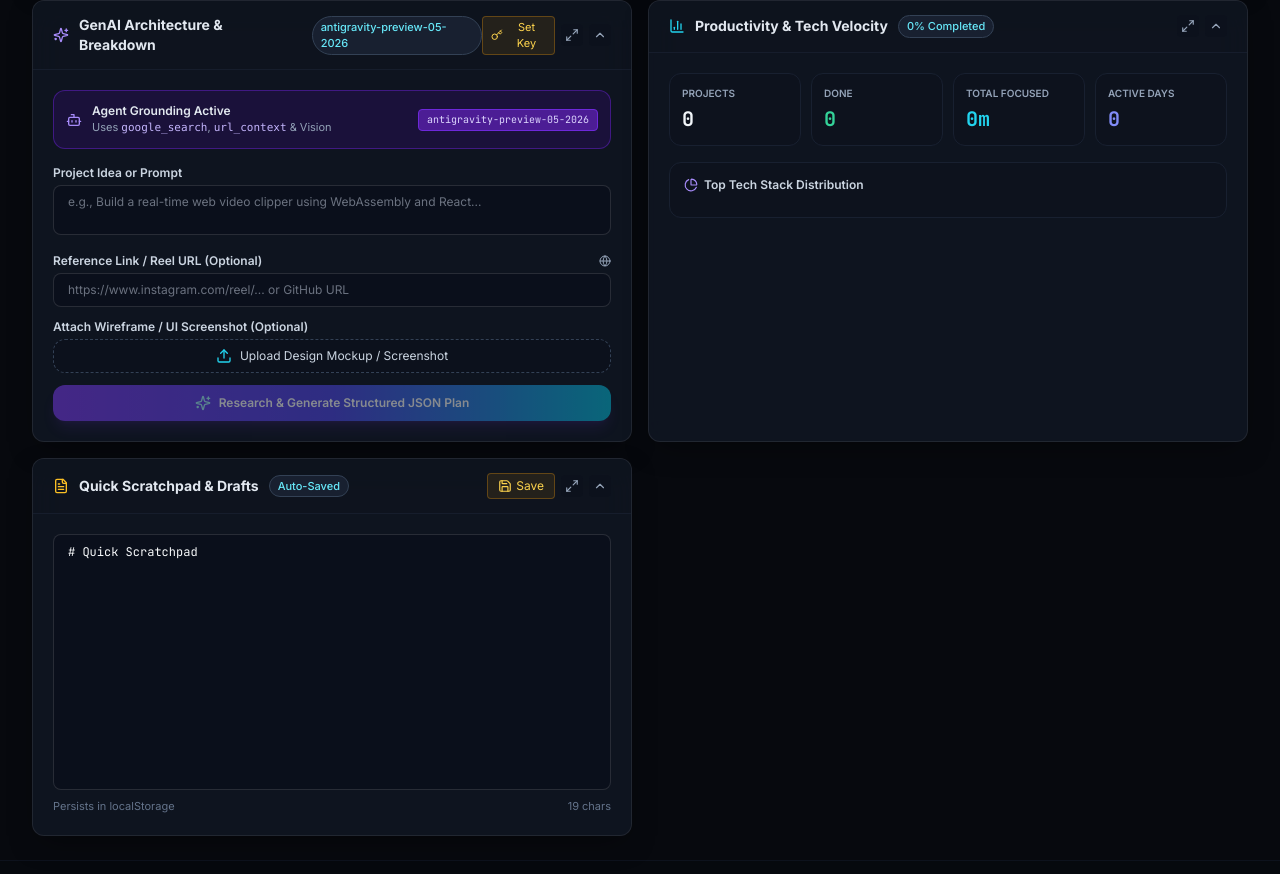
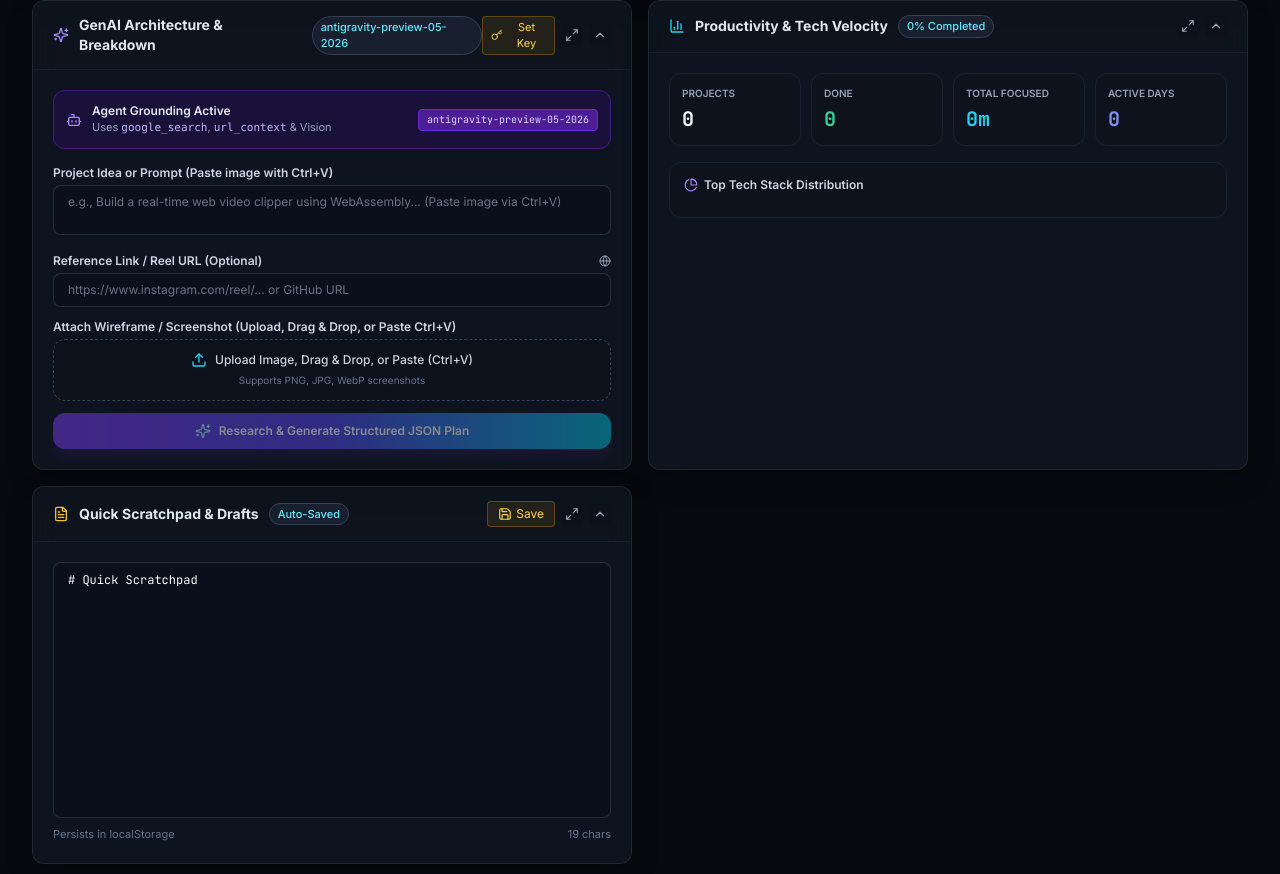
Before and after one commit to Ahnaf-Zahin-Alif/ProjectTracker, a React (Vite) app: page / in a window 1280 px wide. Shown: the part 990-1864 px from the top of the page. Built offline with nearby package versions, Linux system fonts and the light colour scheme.

Commit message:
Add clipboard Ctrl+V image pasting and drag-and-drop support for AI project creation

```diff
--- a/src/App.jsx
+++ b/src/App.jsx
@@ -1016,11 +1016,45 @@ function AiResearchTile() {
     }
   };
 
+  const handlePaste = (e) => {
+    const items = e.clipboardData?.items;
+    if (!items) return;
+    for (let i = 0; i < items.length; i++) {
+      if (items[i].type.startsWith('image/')) {
+        const file = items[i].getAsFile();
+        if (file) {
+          e.preventDefault();
+          const reader = new FileReader();
+          reader.onload = (evt) => {
+            setSelectedImage({ name: file.name || `pasted-${Date.now()}.png`, dataUrl: evt.target.result });
+            showToast('📋 Image pasted from clipboard!');
+          };
+          reader.readAsDataURL(file);
+          break;
+        }
+      }
+    }
+  };
+
+  const handleDragOver = (e) => e.preventDefault();
+  const handleDrop = (e) => {
+    e.preventDefault();
+    const file = e.dataTransfer?.files?.[0];
+    if (file && file.type.startsWith('image/')) {
+      const reader = new FileReader();
+      reader.onload = (evt) => {
+        setSelectedImage({ name: file.name, dataUrl: evt.target.result });
+        showToast('📥 Image dropped!');
+      };
+      reader.readAsDataURL(file);
+    }
+  };
+
   return (
     <TileWrapper title="GenAI Architecture & Breakdown" icon={Sparkles} badge="antigravity-preview-05-2026" colSpan="col-span-12 lg:col-span-6" headerAccent="text-violet-400" actions={
       !settings.apiKey && <button onClick={() => setIsApiKeyModalOpen(true)} className="flex items-center space-x-1 px-2 py-0.5 text-[11px] rounded bg-amber-500/10 text-amber-300 border border-amber-500/30"><Key className="w-3 h-3" /><span>Set Key</span></button>
     }>
-      <div className="flex flex-col space-y-4">
+      <div className="flex flex-col space-y-4" onPaste={handlePaste}>
         <div className="flex items-center justify-between p-3 rounded-xl bg-violet-950/40 border border-violet-800/60 text-xs">
           <div className="flex items-center space-x-2.5">
             <Bot className="w-4 h-4 text-violet-400" />
@@ -1034,8 +1068,8 @@ function AiResearchTile() {
 
         <form onSubmit={handleGenerate} className="space-y-3">
           <div>
-            <label className="block text-xs font-semibold text-slate-300 mb-1">Project Idea or Prompt</label>
-            <textarea rows={2} placeholder="e.g., Build a real-time web video clipper using WebAssembly and React..." value={promptText} onChange={(e) => setPromptText(e.target.value)} className="glass-input text-xs w-full resize-none" disabled={isLoading} />
+            <label className="block text-xs font-semibold text-slate-300 mb-1">Project Idea or Prompt (Paste image with Ctrl+V)</label>
+            <textarea rows={2} placeholder="e.g., Build a real-time web video clipper using WebAssembly... (Paste image via Ctrl+V)" value={promptText} onChange={(e) => setPromptText(e.target.value)} onPaste={handlePaste} className="glass-input text-xs w-full resize-none" disabled={isLoading} />
           </div>
           <div>
             <label className="block text-xs font-semibold text-slate-300 mb-1 flex items-center justify-between">
@@ -1044,9 +1078,9 @@ function AiResearchTile() {
             <input type="url" placeholder="https://www.instagram.com/reel/... or GitHub URL" value={sourceUrl} onChange={(e) => setSourceUrl(e.target.value)} className="glass-input text-xs w-full" disabled={isLoading} />
           </div>
 
-          {/* Image Upload Option */}
+          {/* Image Upload / Drop / Paste Zone */}
           <div>
-            <label className="block text-xs font-semibold text-slate-300 mb-1">Attach Wireframe / UI Screenshot (Optional)</label>
+            <label className="block text-xs font-semibold text-slate-300 mb-1">Attach Wireframe / Screenshot (Upload, Drag & Drop, or Paste Ctrl+V)</label>
             {selectedImage ? (
               <div className="flex items-center justify-between p-2 rounded-xl bg-slate-900 border border-cyan-500/50">
                 <div className="flex items-center space-x-3 min-w-0">
@@ -1056,9 +1090,10 @@ function AiResearchTile() {
                 <button type="button" onClick={() => setSelectedImage(null)} className="p-1.5 text-slate-400 hover:text-rose-400"><X className="w-4 h-4" /></button>
               </div>
             ) : (
-              <button type="button" onClick={() => imageInputRef.current?.click()} className="w-full flex items-center justify-center space-x-2 py-2 px-3 rounded-xl bg-slate-900/80 hover:bg-slate-800 border border-dashed border-slate-700 text-slate-300 text-xs transition" disabled={isLoading}>
-                <Upload className="w-4 h-4 text-cyan-400" /><span>Upload Design Mockup / Screenshot</span>
-              </button>
+              <div onDragOver={handleDragOver} onDrop={handleDrop} onClick={() => imageInputRef.current?.click()} className="w-full flex flex-col items-center justify-center space-y-1 py-3 px-3 rounded-xl bg-slate-900/80 hover:bg-slate-800 border border-dashed border-slate-700 text-slate-300 text-xs transition cursor-pointer">
+                <div className="flex items-center space-x-2"><Upload className="w-4 h-4 text-cyan-400" /><span className="font-medium">Upload Image, Drag & Drop, or Paste (Ctrl+V)</span></div>
+                <span className="text-[10px] text-slate-500">Supports PNG, JPG, WebP screenshots</span>
+              </div>
             )}
             <input type="file" ref={imageInputRef} accept="image/*" onChange={handleImageChange} className="hidden" />
           </div>
```
Also changed, not shown: src/components/tiles/AiResearchTile.jsx (+61 -13 lines).
